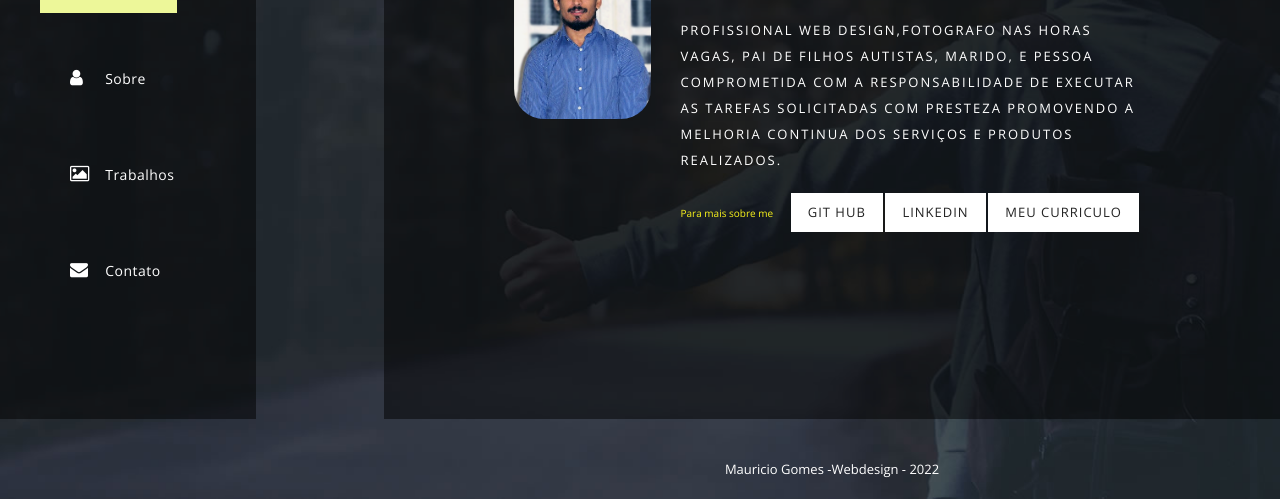
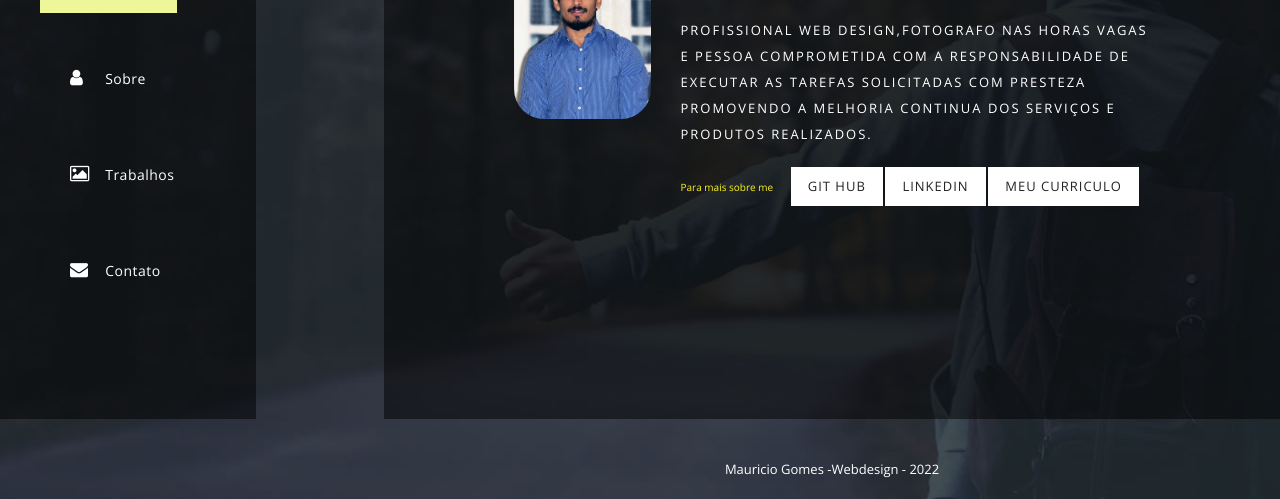
Before and after one commit to jmauriciophd/mauriciogomes-portifolio, a plain HTML site: page index.html in a window 1280 px wide. Shown: the part 301-800 px from the top of the page. Drawn offline with nearby package versions, Linux system fonts and the light colour scheme.

Commit message:
Update index.html

```diff
--- a/index.html
+++ b/index.html
@@ -49,7 +49,7 @@
                   </div>
                   <div class="col-md-9">
                       <h2>Mauricio Gomes</h2>
-                      <p>Profissional Web Design,fotografo nas horas vagas, pai de filhos Autistas, marido, e pessoa comprometida com a responsabilidade de executar as tarefas solicitadas com presteza promovendo a melhoria continua dos serviços e produtos realizados.</p>
+                      <p>Profissional Web Design,fotografo nas horas vagas e pessoa comprometida com a responsabilidade de executar as tarefas solicitadas com presteza promovendo a melhoria continua dos serviços e produtos realizados.</p>
                       <div class="main-btn">Para mais sobre me</div>
                       <div class="fb-btn"><a rel="nofollow" href="https://github.com/jmauriciophd">Git HUB</a></div>
                       <div class="fb-btn"><a rel="nofollow" href="https://www.linkedin.com/in/jmauriciophd">linkedin</a></div>
```
